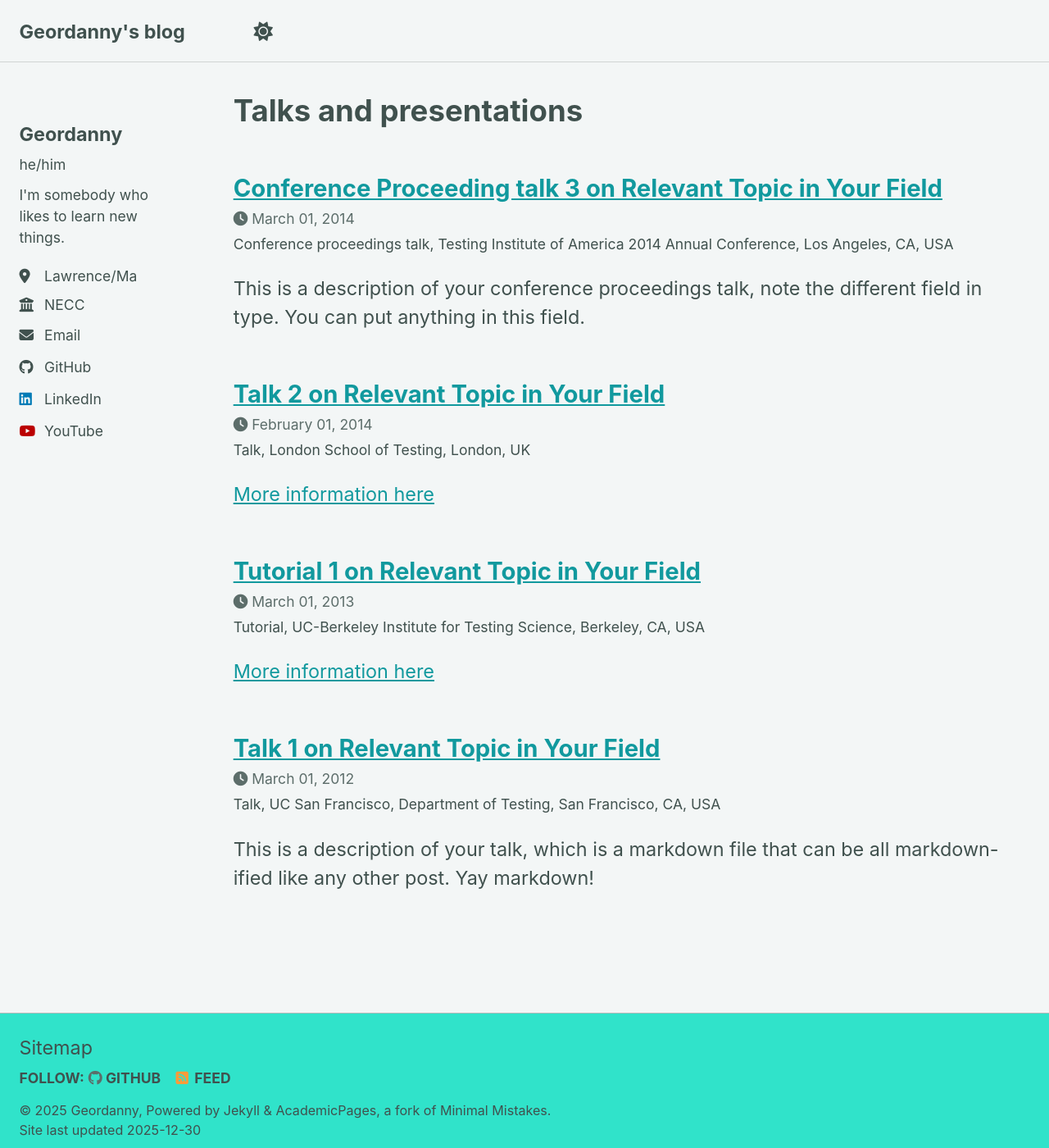
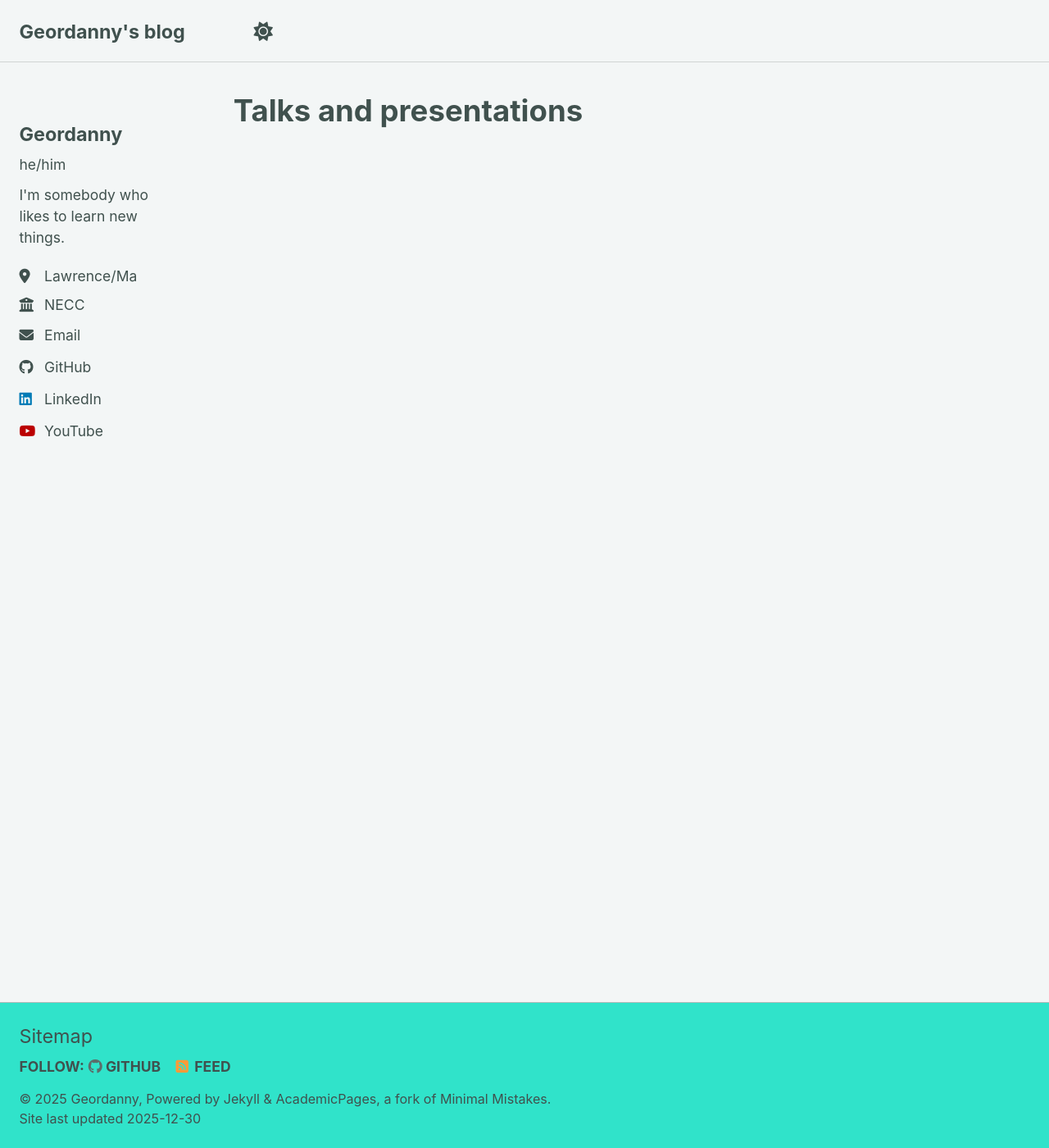
Before and after one commit to Geordanny1/personal-blog, a Jekyll site: the page built from _pages/talks.html, in a window 1280 px wide and 1400 px high. Shown: the whole window at 82% size. Built offline with Jekyll 4.4.1, drawn with Linux system fonts in a browser that asks for light colours; a script bundle is joined from its source files by our own code; library files that are not in the unit come from our copies.

Commit message:
Adding fist post

```diff
--- a/_talks/2012-03-01-talk-1.md
+++ /dev/null
@@ -1,11 +0,0 @@
----
-title: "Talk 1 on Relevant Topic in Your Field"
-collection: talks
-type: "Talk"
-permalink: /talks/2012-03-01-talk-1
-venue: "UC San Francisco, Department of Testing"
-date: 2012-03-01
-location: "San Francisco, CA, USA"
----
-
-This is a description of your talk, which is a markdown file that can be all markdown-ified like any other post. Yay markdown!
--- a/_talks/2013-03-01-tutorial-1.md
+++ /dev/null
@@ -1,13 +0,0 @@
----
-title: "Tutorial 1 on Relevant Topic in Your Field"
-collection: talks
-type: "Tutorial"
-permalink: /talks/2013-03-01-tutorial-1
-venue: "UC-Berkeley Institute for Testing Science"
-date: 2013-03-01
-location: "Berkeley, CA, USA"
----
-
-[More information here](http://exampleurl.com)
-
-This is a description of your tutorial, note the different field in type. This is a markdown files that can be all markdown-ified like any other post. Yay markdown!
--- a/_talks/2014-02-01-talk-2.md
+++ /dev/null
@@ -1,13 +0,0 @@
----
-title: "Talk 2 on Relevant Topic in Your Field"
-collection: talks
-type: "Talk"
-permalink: /talks/2014-02-01-talk-2
-venue: "London School of Testing"
-date: 2014-02-01
-location: "London, UK"
----
-
-[More information here](http://example2.com)
-
-This is a description of your talk, which is a markdown files that can be all markdown-ified like any other post. Yay markdown!
--- a/_talks/2014-03-01-talk-3.md
+++ /dev/null
@@ -1,11 +0,0 @@
----
-title: "Conference Proceeding talk 3 on Relevant Topic in Your Field"
-collection: talks
-type: "Conference proceedings talk"
-permalink: /talks/2014-03-01-talk-3
-venue: "Testing Institute of America 2014 Annual Conference"
-date: 2014-03-01
-location: "Los Angeles, CA, USA"
----
-
-This is a description of your conference proceedings talk, note the different field in type. You can put anything in this field.
```
Also changed, not shown: _pages/about.md (+2 -13 lines), _pages/portfolio.html (+4 -3 lines), _posts/2012-08-14-blog-post-1.md (deleted, +0 -20 lines), _posts/2013-08-14-blog-post-2.md (deleted, +0 -20 lines), _posts/2014-08-14-blog-post-3.md (deleted, +0 -20 lines), _posts/2015-08-14-blog-post-4.md (deleted, +0 -20 lines), _posts/2025-12-17-cooking-some-fish.md (deleted, +0 -7 lines), _posts/2025-12-17-something-I-like.md (deleted, +0 -7 lines), _posts/2025-12-28-Eloquent-Javascript.md (added, +11 -0 lines), _posts/2199-01-01-future-post.md (deleted, +0 -22 lines), scripts/create-blog.py (+3 -6 lines).
